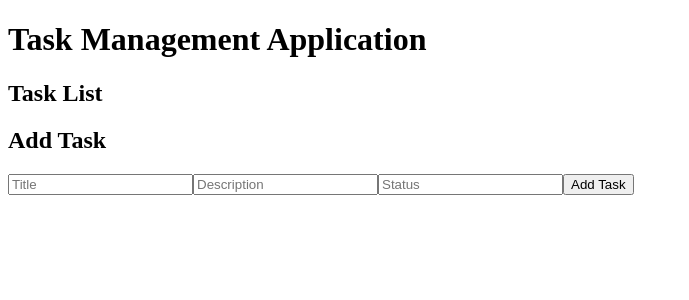
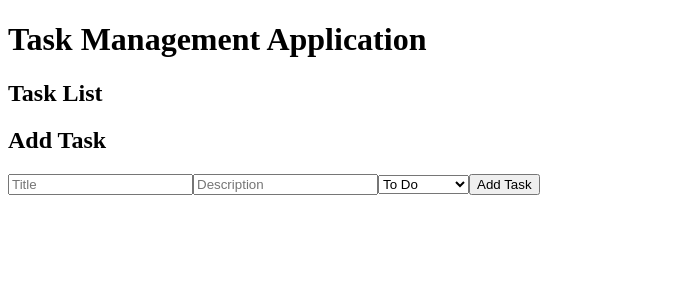
Before and after one commit to devvsakib/stamurai, a Next.js app: page / in a window 1280 px wide. Shown: the top 300 px of the page, without its empty margins (0-689 px from the left). Built offline with nearby package versions, Linux system fonts and the light colour scheme.

Commit message:
select option for status

```diff
--- a/src/components/TaskForm.tsx
+++ b/src/components/TaskForm.tsx
@@ -1,14 +1,13 @@
 import React, { useState } from 'react';
 import { observer } from 'mobx-react-lite';
 import { useStore } from '../store/storeContext';
-import { Instance } from 'mobx-state-tree'; // Import the Instance type
-import { Task } from '../store/TaskStore'; // Import the Task type
+import { Task } from '../store/TaskStore';
 
 const TaskForm: React.FC = observer(() => {
   const { taskStore } = useStore();
   const [title, setTitle] = useState('');
   const [description, setDescription] = useState('');
-  const [status, setStatus] = useState('');
+  const [status, setStatus] = useState('To Do'); // Set the default value to 'To Do'
 
   const handleSubmit = (e: React.FormEvent) => {
     e.preventDefault();
@@ -23,7 +22,7 @@ const TaskForm: React.FC = observer(() => {
     taskStore.addTask(newTask);
     setTitle('');
     setDescription('');
-    setStatus('');
+    setStatus('To Do'); // Reset the status to 'To Do' after submission
   };
 
   return (
@@ -42,12 +41,11 @@ const TaskForm: React.FC = observer(() => {
           value={description}
           onChange={(e) => setDescription(e.target.value)}
         />
-        <input
-          type="text"
-          placeholder="Status"
-          value={status}
-          onChange={(e) => setStatus(e.target.value)}
-        />
+        <select value={status} onChange={(e) => setStatus(e.target.value)}>
+          <option value="To Do">To Do</option>
+          <option value="In Progress">In Progress</option>
+          <option value="Completed">Completed</option>
+        </select>
         <button type="submit">Add Task</button>
       </form>
     </div>
```
